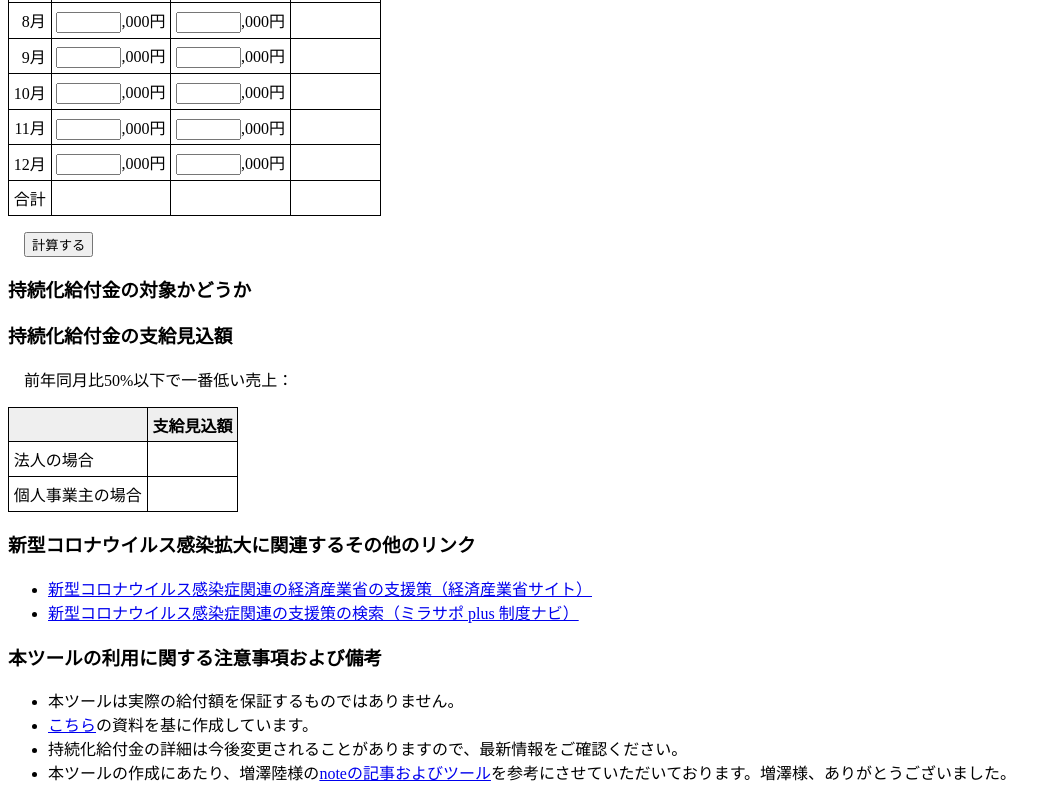
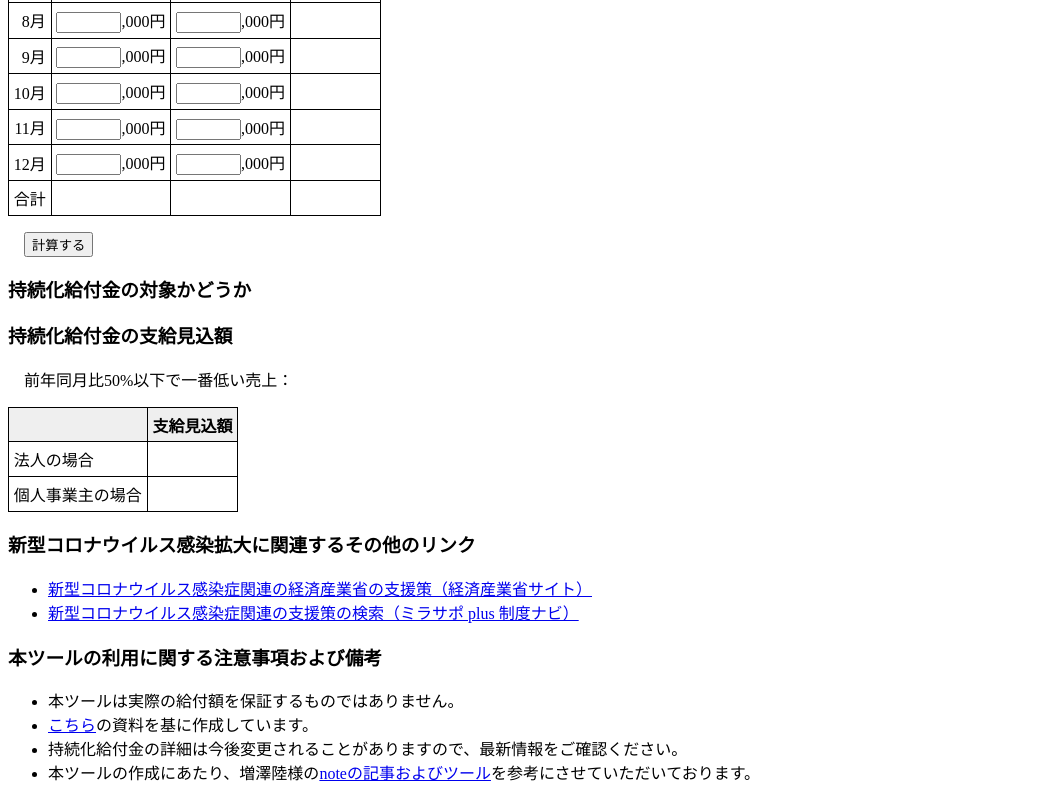
Before and after one commit to jpsmea-dx-office/benefit-simulation, a plain HTML site: page docs/index.html in a window 1280 px wide. Shown: the part 411-1211 px from the top of the page, without its empty margins (0-1061 px from the left). Drawn offline with Linux system fonts and the light colour scheme.

Commit message:
Update index.html

```diff
--- a/docs/index.html
+++ b/docs/index.html
@@ -224,7 +224,7 @@ function calculate(){
   <li>本ツールは実際の給付額を保証するものではありません。</li>
   <li><a href="https://www.meti.go.jp/covid-19/pdf/kyufukin.pdf">こちら</a>の資料を基に作成しています。</li>
   <li>持続化給付金の詳細は今後変更されることがありますので、最新情報をご確認ください。</li>
-  <li>本ツールの作成にあたり、増澤陸様の<a href="https://note.com/rick08/n/n34654a67742b">noteの記事およびツール</a>を参考にさせていただいております。増澤様、ありがとうございました。</li>
+  <li>本ツールの作成にあたり、増澤陸様の<a href="https://note.com/rick08/n/n34654a67742b">noteの記事およびツール</a>を参考にさせていただいております。</li>
 </ul>
 </body>
 </html>
```
